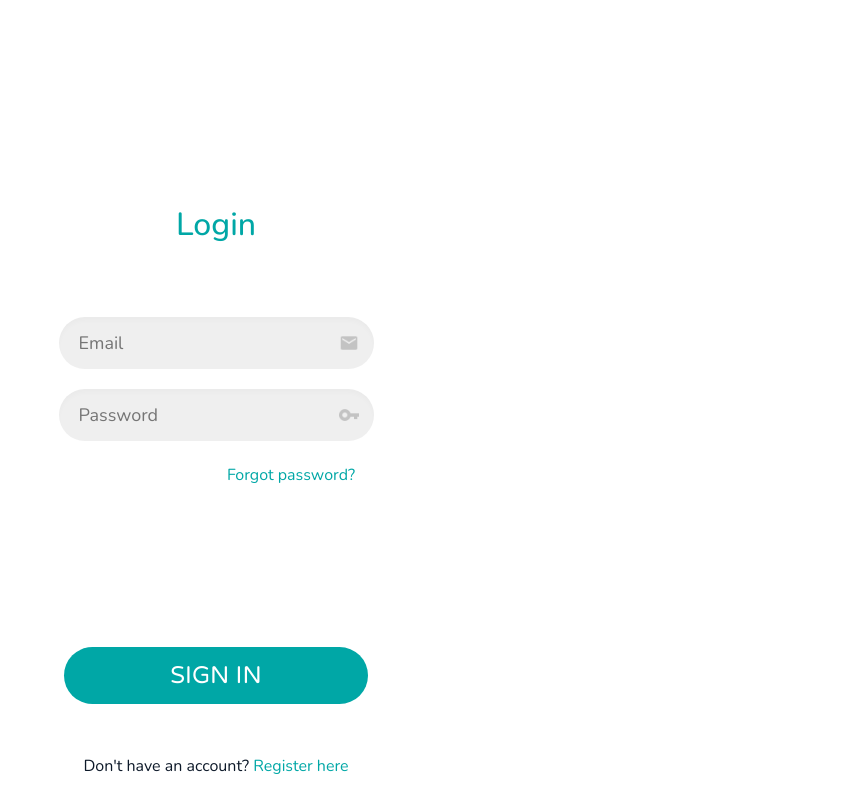
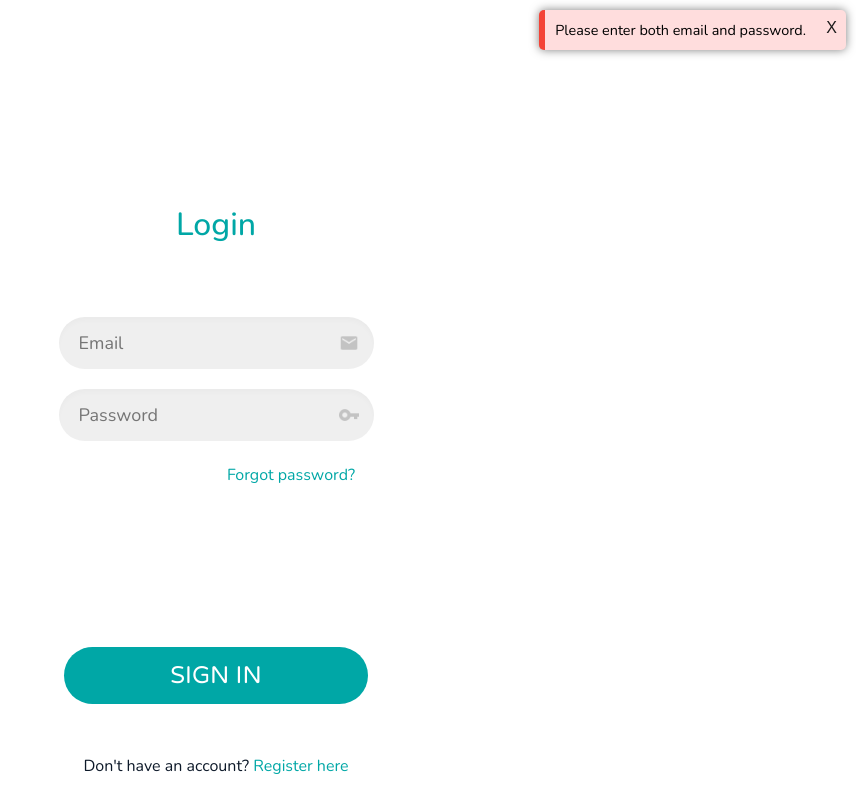
Before and after one commit to Vivian-Trieu/ResuMate, a React (Create React App) app: page /login in a window 1280 px wide. Both pictures are taken after a click on the button "SIGN IN". Shown: the whole page, without its empty margins (424-1280 px from the left). Built offline with nearby package versions, Linux system fonts and the light colour scheme; no server answers; what aws-amplify would draw is missing.

Commit message:
create alert for successful login, wip on error in login

```diff
--- /dev/null
+++ b/src/Components/Alert.css
@@ -0,0 +1,59 @@
+.error-message-box {
+    position: fixed; /* Fixed position */
+    top: 10px;       /* Distance from the top */
+    right: 10px;     /* Distance from the right */
+    background-color: #ffdddd; /* Light red background */
+    border-left: 6px solid #f44336; /* Red left border */
+    color: black;    /* Text color */
+    padding: 10px;   /* Padding inside the box */
+    padding-right: 40px;
+    z-index: 1000;   /* Ensure it's above other elements */
+    box-shadow: 0px 0px 10px rgba(0,0,0,0.5); /* Optional: Adds shadow for better visibility */
+    border-radius: 5px; /* Optional: Rounds the corners */
+    animation: slideIn 0.5s ease-out;
+  }
+
+  .message {
+    margin: 0; /* Remove default margins from <p> */
+
+  }
+
+  @keyframes slideIn {
+    from {
+        right: -100%;
+    }
+    to {
+        right: 10px;
+    }
+  }
+
+  .close-btn {
+    background-color: transparent;
+    border:hwb(from color h w b);
+    cursor: pointer;
+    position: absolute;
+    top: 0;  /* Align with the top of the message box */
+    right: 0; /* Align with the right of the message box */
+    padding: 9px; /* Add padding to make it easier to click */
+    font-size: 1em;
+    color: #1c1b1b;
+  }
+
+  .success-message-box {
+    position: fixed;
+    top: 10px;
+    right: 10px;
+    background-color: #ddffdd; /* Light green background */
+    border-left: 6px solid #4CAF50; /* Green left border */
+    color: black;
+    padding: 10px;
+    z-index: 1000;
+    box-shadow: 0px 0px 10px rgba(0,0,0,0.5);
+    border-radius: 5px;
+    /* Add animation if needed */
+  }
+
+  /* Optional: Reuse the same animation as the error box */
+  .success-message-box {
+    animation: slideIn 0.5s ease-out;
+  }
--- a/src/Components/LoginPage.js
+++ b/src/Components/LoginPage.js
@@ -1,5 +1,6 @@
 import React, { useState } from "react";
 import "./LoginPage.css";
+import "./Alert.css";
 import { API } from 'aws-amplify';
 import { useNavigate } from "react-router-dom";
 
@@ -13,22 +14,22 @@ function LoginPage(props) {
   const handleLogin = async () => {
     // Check if fields are empty
     if (!email || !password) {
-      alert('Please enter both email and password.');
+      setErrorMessage('Please enter both email and password.');
       return;
     }
 
-    try {
-      const user = {
+    // try {
+    const user = {
         username: email,
         password: password,
         email: email,
-      };
+    };
 
       // Make API request to lambda function for login
-      const apiResponse = await API.post('Users', '/login', {
+      API.post('Users', '/login', {
         contentType: "application/json",
         body: user,
-      });
+      }).then(apiResponse => {
 
       const user_id = apiResponse.Items[0].user_id; // Get user_id from api response
       const name = apiResponse.Items[0].name;
@@ -37,11 +38,9 @@ function LoginPage(props) {
       console.log('User ID:', user_id);
 
       // If login was successful, switch to HomeScreen
-      if (apiResponse.statusCode === 401) {
-        alert('Login failed. Invalid credentials.');
-        console.log("Login failed. Invalid credentials.");
-      } else {
-        alert('Login successful!');
+
+        setSuccessMessage("Login successful!");
+
         console.log("Login successful.");
 
         // Store in SessionStorage instead of local data -> wont be remove once reload the page
@@ -52,12 +51,21 @@ function LoginPage(props) {
         // props.setUserID(user_id)
         // props.setName(name)
         // props.setEmail(user_email)
-        navigate('/home')
-        props.onFormSwitch('home'); // pass user_id to home screen
-      }
-    } catch (error) {
-      console.error('Login API Error:', error);
-    }
+        setTimeout(() => {
+          setSuccessMessage(null); // Optional: Clear message after a few seconds
+          props.onFormSwitch('home'); // pass user_id to home screen
+          navigate('/home');
+        }, 3000);
+
+
+      }).catch(error => {
+      if (error.statusCode === 401) {
+        // setErrorMessage(error.apiResponse.body);
+        console.log("Login failed. Invalid credentials.");
+        }
+      else {console.log('Login API Error:', error);}
+      // console.log('Login API Error:', error.statusCode);
+    })
 
     // setEmail("");
     // setPassword("");
@@ -96,6 +104,17 @@ function LoginPage(props) {
           </button>
         </form>
       </div>
+      {errorMessage &&
+            <div className="error-message-box">
+                <p className="message">{errorMessage}</p>
+                <button onClick={() => setErrorMessage(null)} className="close-btn">X</button>
+            </div>
+          }
+      {successMessage &&
+        <div className="success-message-box">
+            <p className="message">{successMessage}</p>
+        </div>
+      }
     </div>
   );
 }
```
